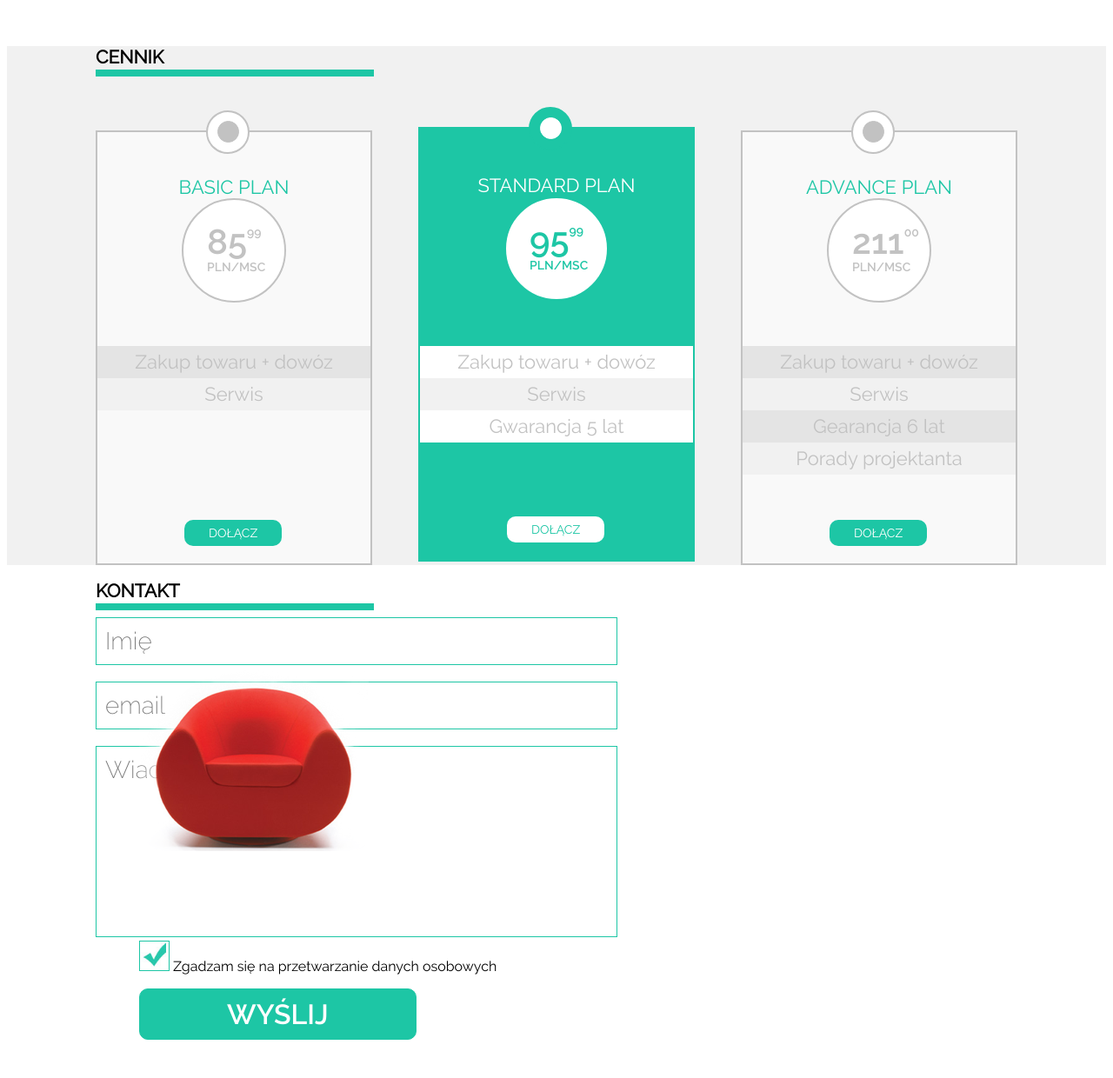
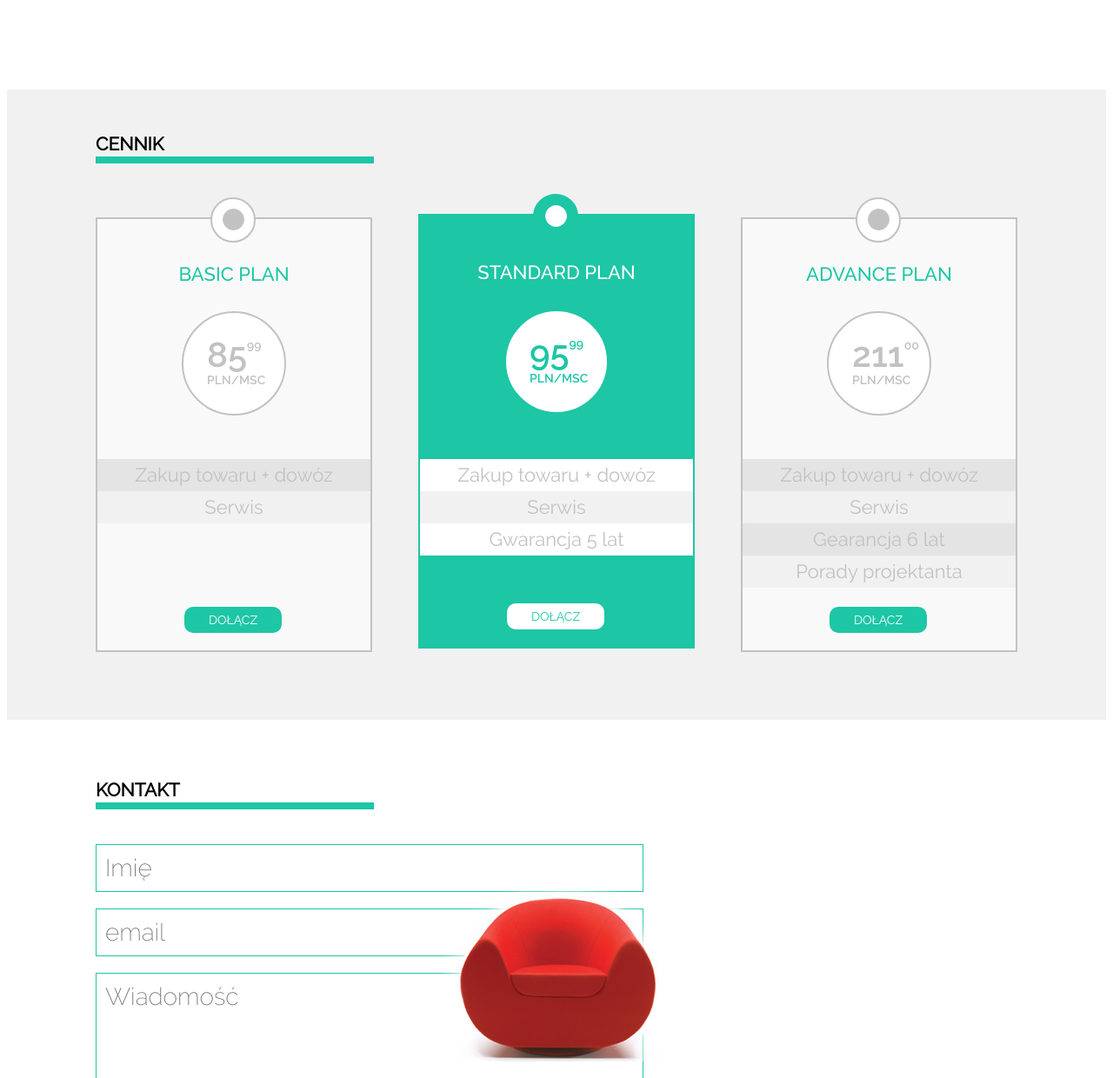
Before and after one commit to helkah/WRO_FRO_02_W_Workshop1, a plain HTML site: page index.html in a window 1280 px wide. Shown: the part 850-2090 px from the top of the page at 87% size. Drawn offline with Linux system fonts and the light colour scheme.

Commit message:
sections positioning

```diff
--- a/css/style.css
+++ b/css/style.css
@@ -220,7 +220,7 @@ article.greaterThenImage{
 /***************SECTION THREE BOXES******************************************/
 section.threeBoxes{
     width: 100%;
-    height: 300px;
+    height: 350px;
     margin-top: 30px;
     background-color: white;
 }
@@ -257,24 +257,27 @@ section.threeBoxes{
 }
 .box3{
     position: relative;
+    border: 1px solid #DBDBDB;
 }
 .box3Text{
     position: absolute;
     top:0;
     left: 5px;
+    padding: 10px;
 }
 .box3TextUnderline{
     position: absolute;
     width: 150px;
     height: 8px;
     background-color: #1DC6A5;
-    top: 20px;
-    left: 5px;
+    top: 30px;
+    left: 15px;
 }
 /********************Sekcja Cennik*****************************/
 /********************Section Tender****************************/
 .tender{
     width: 100%;
+    height: 725px;
     font-size: 0;
     background-color: #F1F1F1;
 }
@@ -282,13 +285,14 @@ h2{
     text-transform: uppercase;
     font-size: 21px;
     position: relative;
+    padding-top: 50px;
 }
 .h2textUnderline{
     width: 320px;
     height: 8px;
     background-color: #1DC6A5;
     position: absolute;
-    top: 6px;
+    top: 56px;
     left: 0;
 }
 .frame{
@@ -311,33 +315,33 @@ h2{
 
 }
 .bigWhiteCircle{
-    width: 50px;
-    height: 50px;
+    width: 52px;
+    height: 52px;
     border-radius: 50%;
     background-color:white;
     border: 2px solid #C2C2C2;
     position: absolute;
-    left:125px;
+    left:130px;
     top:-25px;
 }
-.greyCircle{
+.smallGreyCircle{
     width: 25px;
     height: 25px;
     border-radius: 50%;
     background-color:#C2C2C2;
     border: 1px solid #C2C2C2;
     position: absolute;
-    left:138px;
-    top:-13px;
+    left:144px;
+    top:-12px;
 }
-.aquaCircle{
-    width: 50px;
-    height: 50px;
+.bigAquaCircle{
+    width: 52px;
+    height: 52px;
     border-radius: 50%;
     background-color:#1DC6A5;
     border: 2px solid #1DC6A5;
     position: absolute;
-    left:125px;
+    left:130px;
     top:-25px;
 }
 .smallWhiteCircle{
@@ -347,19 +351,20 @@ h2{
     background-color:white;
     border: 1px solid white;
     position: absolute;
-    left:138px;
-    top:-13px;
+    left:144px;
+    top:-12px;
 }
 .text{
     text-align: center;
     padding: 50px;
     font-size: 22px;
     text-transform: uppercase;
+    font-family: 'ralewaymedium', Arial, sans-serif;
 }
 .text div{
     width: 120px;
     height: 120px;
-    margin: 0 auto;
+    margin: 30px auto 0 auto;
     border: 2px solid #C2C2C2;
     border-radius: 50%;
     background-color: white;
@@ -433,7 +438,10 @@ h2{
     display: inline-block;
 
 }
-/***********************FORMULARZ********************************/
+/***********************SECTION FORM********************************/
+form{
+    margin-top: 50px;
+}
 fieldset{
     display: inline-block;
     border-style: none;
@@ -445,26 +453,32 @@ fieldset{
     font-family: 'ralewayextralight', Arial, sans-serif;
     padding: 10px;
     border: 1px solid #1DC6A5;
-    width: 600px;
+    width: 630px;
     resize: none;
 }
 fieldset.rightBox{
-    margin-left: 50px;
     position: relative;
+    height: 500px;
 }
 .rightBox img{
     position: absolute;
     top: -313px;
+    right: -30px;
+}
+.checkBoxWrapperForPositioning{
+    position: absolute;
+    top: -80px;
+    left: 60px;
 }
 .checkBoxWrapper{
 	position: relative;
-	height: 35px;
-    width: 35px;
+	height: 45px;
+    width: 45px;
     border: 1px solid #1DC6A5;
 }
 input[type="checkbox"]{
-    height: 30px;
-    width: 30px;
+    height: 40px;
+    width: 40px;
     opacity: .0;
     position: absolute;
     top: 0;
@@ -475,8 +489,8 @@ input[type="checkbox"]{
 input[type="checkbox"]:checked + label{
     background-image: url(../images/form_ok.jpg);
     background-size: cover;
-    height: 30px;
-    width: 30px;
+    height: 38px;
+    width: 38px;
     position: absolute;
     top: 0;
     left: 0;
@@ -491,12 +505,19 @@ input[type="submit"]{
     padding: 10px 100px;
     border: 1px solid #1DC6A5;
     border-radius: 10px;
-    border
     outline: none;
+    position: absolute;
+    bottom: 0;
+    left: 50px;
 
 }
-.rightBox .checkBoxWrapper, .rightBox p{
-    display: inline-block;
+.rightBox p{
+    font-size: 19px;
+    color: #9A9A9A;
+    position: absolute;
+    top: -99px;
+    left: 130px;
+    width: 280px;
 }
 /***************************FOOTER*****************************/
 footer{
--- a/index.html
+++ b/index.html
@@ -55,7 +55,7 @@
                     <p class="box3Text">
                         <strong>Finds all inputs</strong><br><br>
                         Finds all inputs that are not checked.<br><br>
-                        Checked...
+                        DCChecked...
                     </p>
                     <p class="box3TextUnderline"></p>
 
@@ -67,7 +67,7 @@
                 <h2>Cennik <p class = "h2textUnderline"></p></h2>
                 <article class="frame multi">
                     <div class="bigWhiteCircle"></div>
-                    <div class="greyCircle"></div>
+                    <div class="smallGreyCircle"></div>
                     <div class="text">
                         <span>Basic Plan</span>
                         <div>
@@ -85,10 +85,11 @@
                 </article>
                 <article class="spaceBetweenFrames multi"></article>
                 <article class="frame multi aqua">
-                    <div class="aquaCircle"></div>
+                    <div class="bigAquaCircle"></div>
                     <div class="smallWhiteCircle"></div>
                     <div class="text aqua">
                         <span>Standard Plan</span>
+                        <br>
                         <div>
                             95<sup><sup>99</sup></sup>
                             <span>pln/msc</span>
@@ -105,7 +106,7 @@
                 <article class="spaceBetweenFrames multi"></article>
                 <article class="frame multi">
                     <div class="bigWhiteCircle"></div>
-                    <div class="greyCircle"></div>
+                    <div class="smallGreyCircle"></div>
                     <div class="text">
                         <span>Advance Plan</span>
                         <div>
@@ -134,9 +135,10 @@
                     </fieldset>
                     <fieldset class="rightBox">
                         <div><img src="../images/red_chair.png"></div>
-                        <div class="checkBoxWrapper">
+                        <div class="checkBoxWrapperForPositioning">
+                            <div class="checkBoxWrapper">
                             <input type="checkbox" checked>
-                            <label></label>
+                            <label></label></div>
                         </div>
                         <p>Zgadzam się na przetwarzanie danych osobowych</p><br>
                         <input type="submit" value="Wyślij">
```
